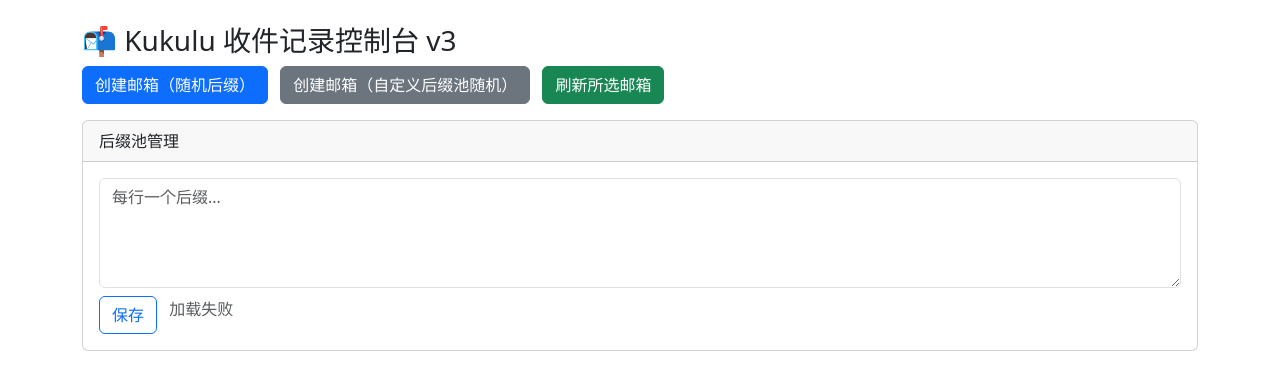
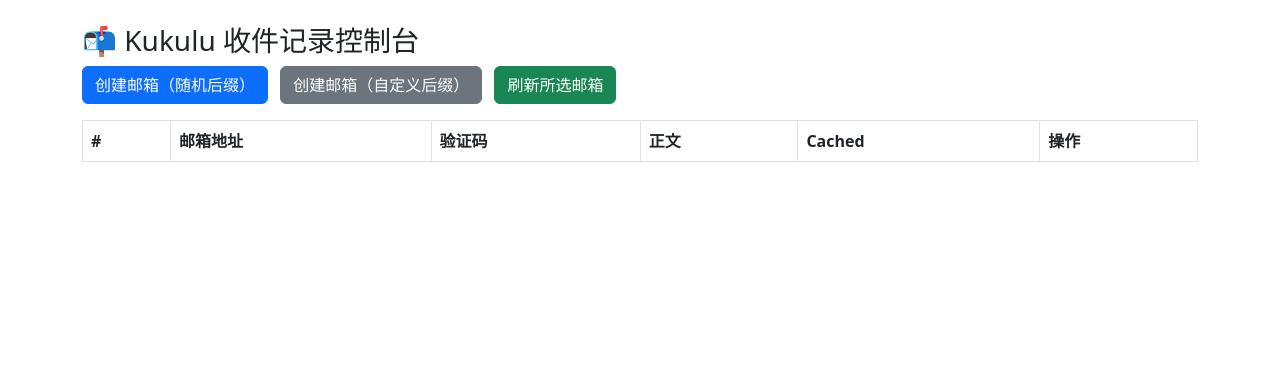
Before and after one commit to a929471698-ux/kukulu-api-installer, a Flask app: page /ui in a window 1280 px wide. Shown: the top 375 px of the page. Run offline with Flask 3, Linux system fonts and the light colour scheme; lists and menus that the app fills with data are empty.

Commit message:
Update index.html

```diff
--- a/templates/index.html
+++ b/templates/index.html
@@ -8,21 +8,12 @@
 </head>
 <body class="p-4">
 <div class="container">
-  <h3>📬 Kukulu 收件记录控制台 v3</h3>
+  <h3>📬 Kukulu 收件记录控制台</h3>
 
   <div class="mb-3">
     <button class="btn btn-primary me-2" onclick="createMailbox(false)">创建邮箱（随机后缀）</button>
-    <button class="btn btn-secondary me-2" onclick="createMailbox(true)">创建邮箱（自定义后缀池随机）</button>
+    <button class="btn btn-secondary me-2" onclick="createMailbox(true)">创建邮箱（自定义后缀）</button>
     <button class="btn btn-success" onclick="refreshSelected()">刷新所选邮箱</button>
-  </div>
-
-  <div class="card mb-4">
-    <div class="card-header">后缀池管理</div>
-    <div class="card-body">
-      <textarea id="domains" class="form-control" rows="4" placeholder="每行一个后缀..."></textarea>
-      <button class="btn btn-outline-primary mt-2" onclick="saveDomains()">保存</button>
-      <span id="domMsg" class="ms-2 text-muted"></span>
-    </div>
   </div>
 
   <table class="table table-bordered">
@@ -92,25 +83,6 @@ async function refreshMail(mail, force){
 function refreshSelected(){
   historyList.forEach(mail => refreshMail(mail, true));
 }
-
-async function loadDomains(){
-  const r = await fetch('/api/domains');
-  if(!r.ok){ document.getElementById('domMsg').innerText = '加载失败'; return; }
-  const d = await r.json();
-  document.getElementById('domains').value = (d.domains || []).join("\n");
-  document.getElementById('domMsg').innerText = '已加载';
-}
-
-async function saveDomains(){
-  const list = document.getElementById('domains').value.split(/\n+/).map(x=>x.trim()).filter(Boolean);
-  const r = await fetch('/api/domains', {
-    method:'POST', headers:{'Content-Type':'application/json'}, body:JSON.stringify(list)
-  });
-  document.getElementById('domMsg').innerText = r.ok ? '保存成功' : ('保存失败：'+r.status);
-}
-
-// 初始化
-loadDomains();
 </script>
 </body>
 </html>
```
